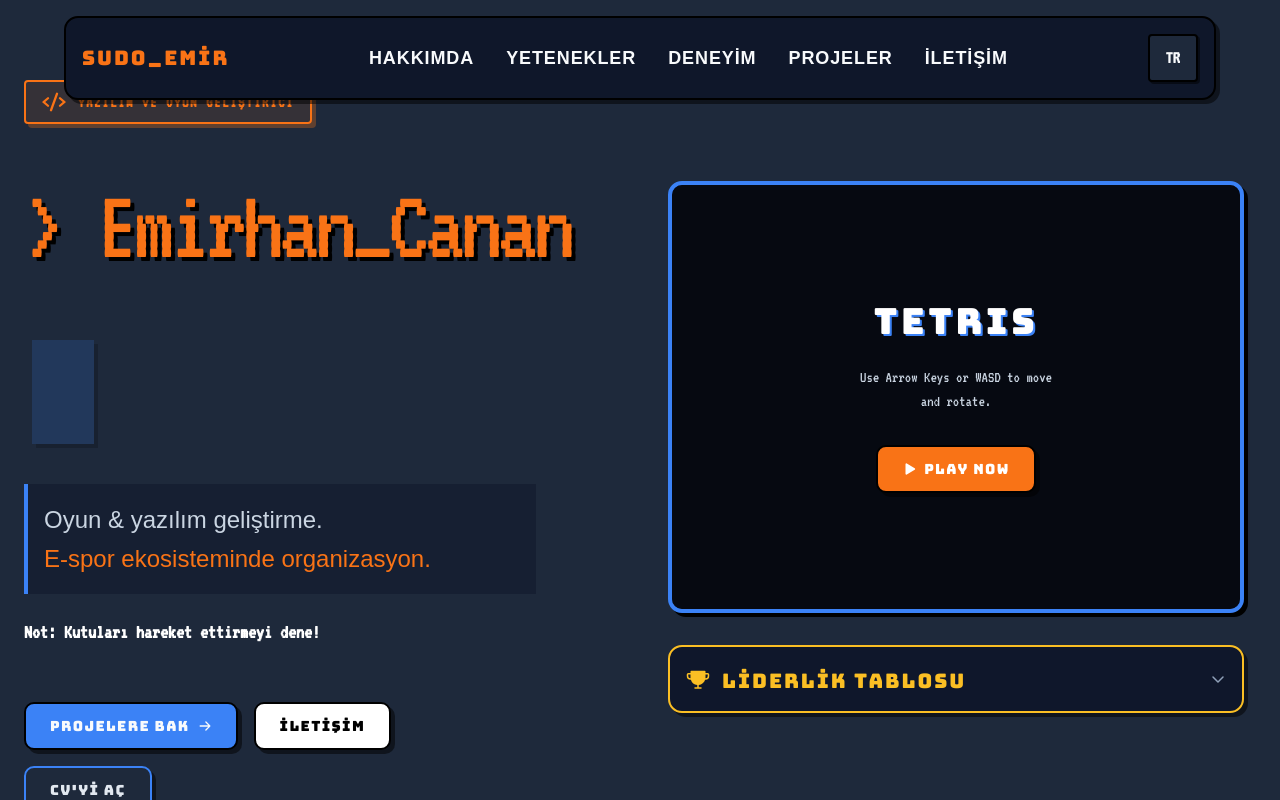
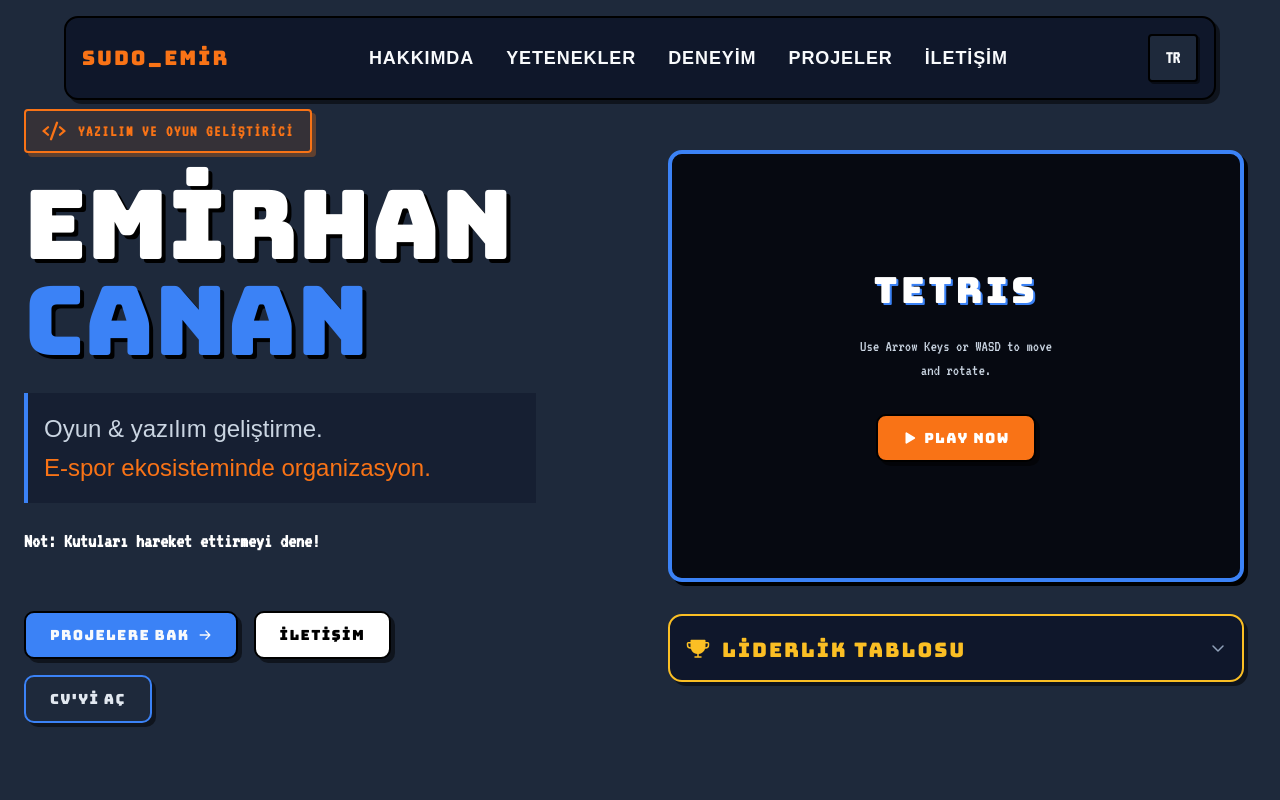
Before and after one commit to EmirhanCanan/portfolio-site, a React (Vite) app: page / in a window 1280 px wide. Shown: the top 800 px of the page. Built offline with nearby package versions, Linux system fonts and the light colour scheme.

Commit message:
Revert Hero Name animation to original state

```diff
--- a/src/components/animations/EasterEggName.tsx
+++ b/src/components/animations/EasterEggName.tsx
@@ -7,15 +7,21 @@ export function EasterEggName() {
 
   useEffect(() => {
     if (clicks === 5) {
-      controls.start({
-        y: window.innerHeight + 100,
-        rotate: Math.random() * 360 - 180,
-        opacity: 0,
-        transition: { duration: 1.5, ease: "easeIn" }
-      }).then(() => {
+      // Trigger fall
+      controls.start(i => ({
+        y: [0, -20, window.innerHeight + 100],
+        rotate: [0, Math.random() * 90 - 45, Math.random() * 360 - 180],
+        opacity: [1, 1, 0],
+        transition: { duration: 1.5, delay: i * 0.05, ease: "easeIn" }
+      })).then(() => {
+        // Reset after fall
         setTimeout(() => {
           setClicks(0);
-          controls.set({ y: 0, rotate: 0, opacity: 1 });
+          controls.set({ y: 0, rotate: 0, opacity: 0 });
+          controls.start({
+            opacity: 1,
+            transition: { duration: 1 }
+          });
         }, 1000);
       });
     }
@@ -27,39 +33,41 @@ export function EasterEggName() {
     }
   };
 
-  const name = "> Emirhan_Canan";
+  const name1 = "Emirhan".split("");
+  const name2 = "Canan".split("");
 
   return (
-    <div className="flex flex-col items-start select-none cursor-pointer" onClick={handleClick}>
-      <motion.h1
-        animate={controls}
-        className="text-[4rem] md:text-[6.5rem] font-mono text-[var(--color-toon-orange)] tracking-tighter"
-        style={{ textShadow: '4px 4px 0 #000' }}
-      >
-        {name.split("").map((char, index) => (
+    <h1
+      onClick={handleClick}
+      className="text-6xl md:text-8xl font-display text-white uppercase leading-none drop-shadow-[4px_4px_0_rgba(0,0,0,1)] cursor-pointer select-none"
+    >
+      <div className="inline-block">
+        {name1.map((char, i) => (
           <motion.span
-            key={index}
-            initial={{ opacity: 0 }}
-            animate={{ opacity: 1 }}
-            transition={{
-              duration: 0.1,
-              delay: index * 0.15,
-            }}
+            key={"first-"+i}
+            custom={i}
+            animate={controls}
+            whileHover={{ scale: 1.1, color: "var(--color-toon-orange)" }}
+            className="inline-block transition-colors duration-200"
           >
             {char}
           </motion.span>
         ))}
-        <motion.span
-          animate={{ opacity: [1, 0] }}
-          transition={{
-            duration: 0.8,
-            repeat: Infinity,
-            repeatType: "reverse",
-          }}
-          className="inline-block w-[0.6em] h-[1em] bg-[var(--color-toon-blue)] align-middle ml-2"
-          style={{ boxShadow: '4px 4px 0 #000' }}
-        />
-      </motion.h1>
-    </div>
+      </div>
+      <br />
+      <div className="inline-block text-[var(--color-toon-blue)]">
+        {name2.map((char, i) => (
+          <motion.span
+            key={"last-"+i}
+            custom={i + name1.length}
+            animate={controls}
+            whileHover={{ scale: 1.1, color: "var(--color-toon-orange)" }}
+            className="inline-block transition-colors duration-200"
+          >
+            {char}
+          </motion.span>
+        ))}
+      </div>
+    </h1>
   );
 }
```
